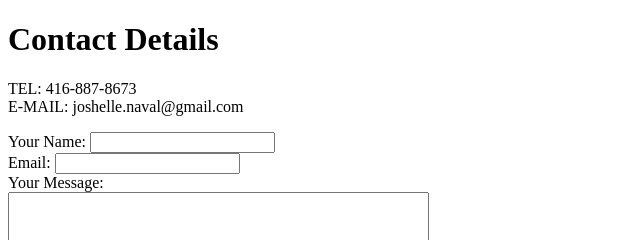
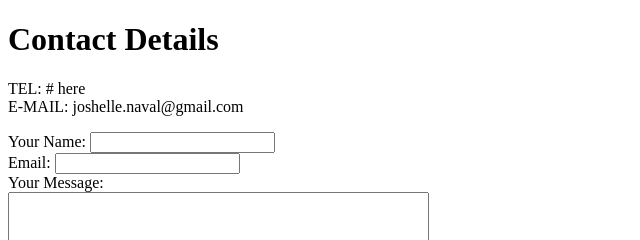
Before and after one commit to Tinios-design/cv, a plain HTML site: page contact information.html in a window 1280 px wide. Shown: the top 240 px of the page, 0-640 px from the left. Drawn offline with Linux system fonts and the light colour scheme.

Commit message:
Update contact information.html

```diff
--- a/contact information.html
+++ b/contact information.html
@@ -9,7 +9,7 @@
 <body>
   <h1>Contact Details</h1>
   <p>
-    TEL: 416-887-8673
+    TEL: # here
     <br>E-MAIL: joshelle.naval@gmail.com
   </p>
 
```
